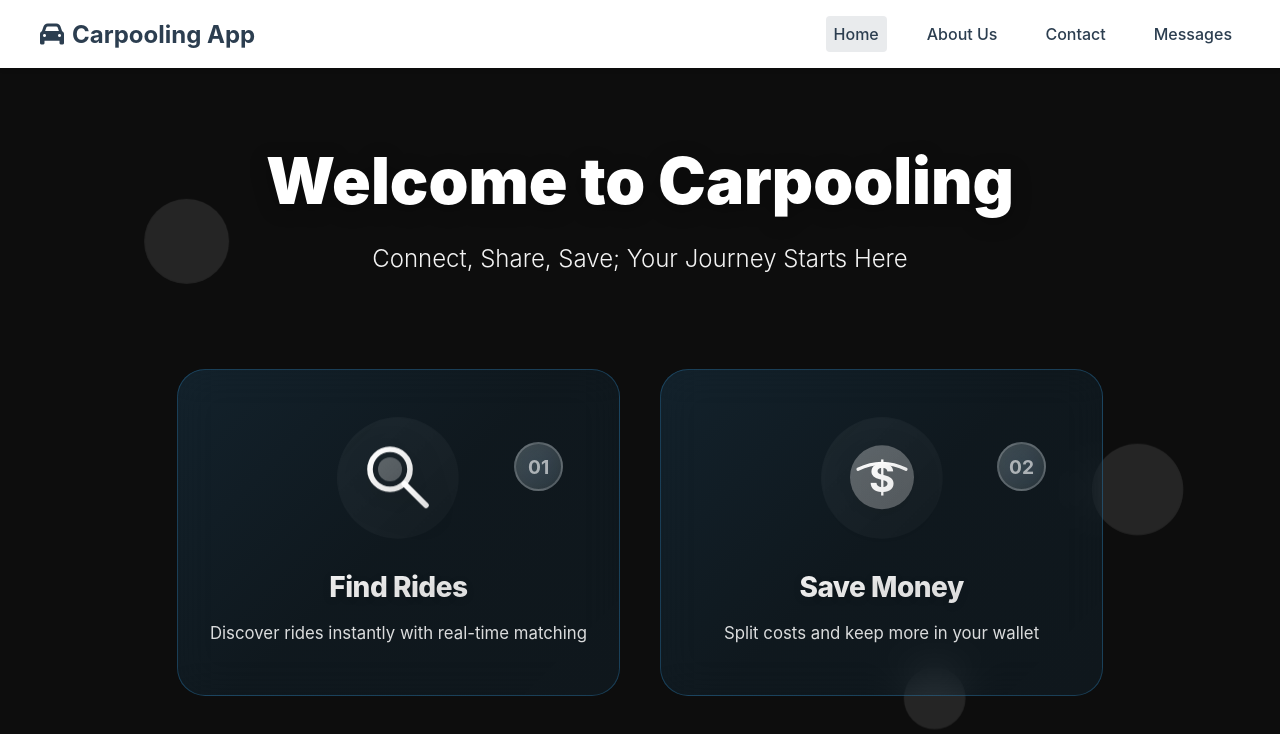
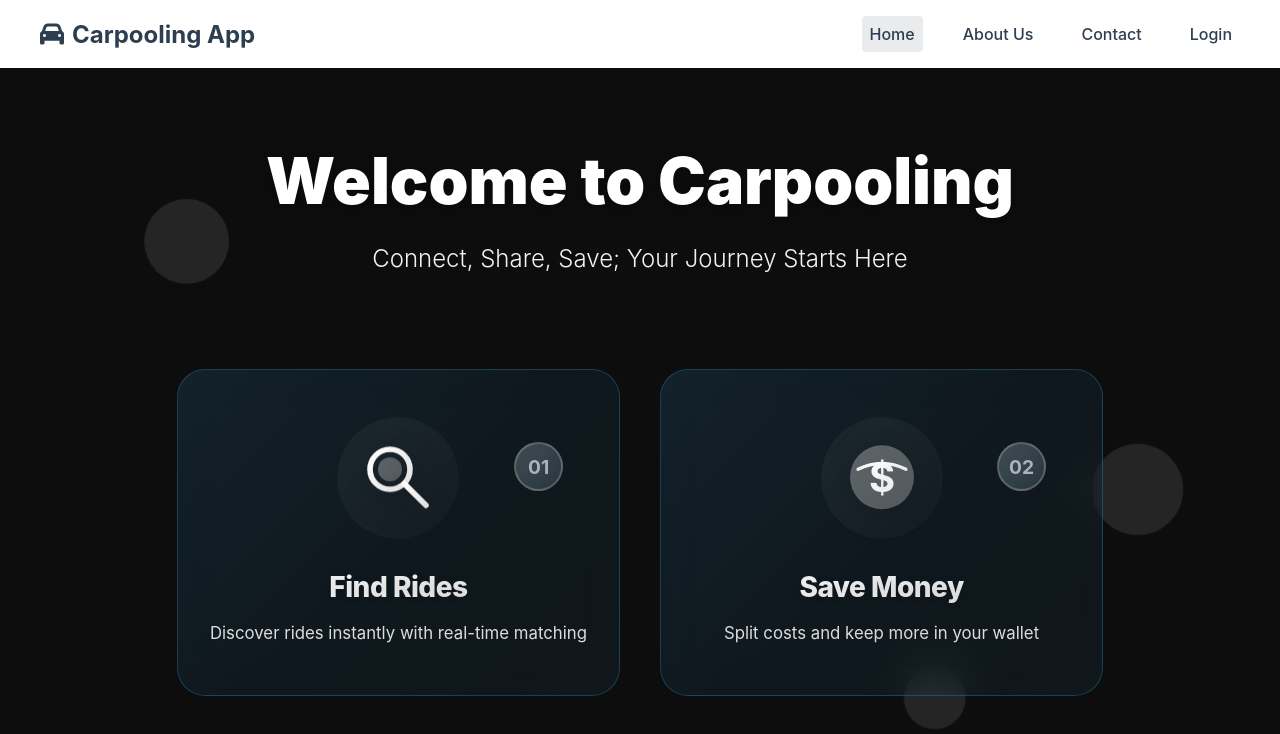
Before and after one commit to nvsahana/Carpool-App, a React (Create React App) app in the folder carpool-app/: page / in a window 1280 px wide. Shown: the top 734 px of the page. Built offline with nearby package versions, Linux system fonts and the light colour scheme; no server answers.

Commit message:
Add AuthContext for session persistence on refresh

```diff
--- a/carpool-app/src/App.js
+++ b/carpool-app/src/App.js
@@ -4,7 +4,7 @@ import './App.css';
 
 function App() {
   return (
-    <RouterProvider router = {router} />
+    <RouterProvider router={router} />
   );
 }
 
--- a/carpool-app/src/components/Header.css
+++ b/carpool-app/src/components/Header.css
@@ -88,3 +88,17 @@
         justify-content: center;
     }
 }
+
+.logout-btn {
+    background: none;
+    border: 1px solid #e74c3c;
+    color: #e74c3c !important;
+    cursor: pointer;
+    font-size: inherit;
+    font-family: inherit;
+}
+
+.logout-btn:hover {
+    background-color: #e74c3c !important;
+    color: white !important;
+}
--- a/carpool-app/src/components/Header.js
+++ b/carpool-app/src/components/Header.js
@@ -1,15 +1,18 @@
-import { Link, useLocation } from 'react-router-dom';
+import { Link, useLocation, useNavigate } from 'react-router-dom';
 import { useState, useEffect } from 'react';
 import { getUnreadCount } from '../Routes/api';
+import { useAuth } from '../context/AuthContext';
 import './Header.css';
 
 function Header() {
     const location = useLocation();
+    const navigate = useNavigate();
+    const { isAuthenticated, isLoading, logout, user } = useAuth();
     const [unreadCount, setUnreadCount] = useState(0);
 
     useEffect(() => {
         const fetchUnreadCount = async () => {
-            if (localStorage.getItem('access_token')) {
+            if (isAuthenticated) {
                 const count = await getUnreadCount();
                 setUnreadCount(count);
             }
@@ -20,7 +23,12 @@ function Header() {
         // Poll for new messages every 10 seconds
         const interval = setInterval(fetchUnreadCount, 10000);
         return () => clearInterval(interval);
-    }, [location.pathname]); // Re-fetch when page changes
+    }, [location.pathname, isAuthenticated]); // Re-fetch when page changes or auth changes
+
+    const handleLogout = () => {
+        logout();
+        navigate('/');
+    };
 
     return (
         <header className="header">
@@ -49,27 +57,40 @@ function Header() {
                     >
                         Contact
                     </Link>
-                    {localStorage.getItem('access_token') && (
+                    {isAuthenticated && (
                         <Link
                             to="/profile"
                             className={`nav-link ${location.pathname === '/profile' ? 'active' : ''}`}
                         >
                             Profile
                         </Link>
-
                     )}
+                    {isAuthenticated && (
                         <Link to="/messages" className={`nav-link ${location.pathname.startsWith('/messages') ? 'active' : ''}`}>
                             Messages
                             {unreadCount > 0 && (
                                 <span className="unread-count-badge">{unreadCount > 99 ? '99+' : unreadCount}</span>
                             )}
                         </Link>
-                    {localStorage.getItem('access_token') && (
+                    )}
+                    {isAuthenticated && (
                         <Link
                             to="/groups"
                             className={`nav-link ${location.pathname === '/groups' ? 'active' : ''}`}
                         >
                             Groups
+                        </Link>
+                    )}
+                    {isAuthenticated ? (
+                        <button className="nav-link logout-btn" onClick={handleLogout}>
+                            Logout
+                        </button>
+                    ) : (
+                        <Link
+                            to="/login"
+                            className={`nav-link ${location.pathname === '/login' ? 'active' : ''}`}
+                        >
+                            Login
                         </Link>
                     )}
                 </nav>
--- a/carpool-app/src/components/MainLayout.js
+++ b/carpool-app/src/components/MainLayout.js
@@ -1,14 +1,15 @@
 import Header from "./Header";
 import { Outlet } from "react-router-dom";
 import Footer from "./Footer";
+import { AuthProvider } from "../context/AuthContext";
 
 function MainLayout() {
     return (
-        <>
-        <Header />
-        <Outlet />
-        <Footer />
-        </>
+        <AuthProvider>
+            <Header />
+            <Outlet />
+            <Footer />
+        </AuthProvider>
     )
 }
 export default MainLayout;
--- a/carpool-app/src/components/mainPageComponents/login.js
+++ b/carpool-app/src/components/mainPageComponents/login.js
@@ -1,8 +1,9 @@
 import { useState } from 'react'
 import { Link, useNavigate } from 'react-router-dom'
 import './login.css'
-import { login } from '../../Routes/api'
+import { login as apiLogin } from '../../Routes/api'
 import { useAsync } from '../../hooks/useAsync'
+import { useAuth } from '../../context/AuthContext'
 
 function Login() {
     const [email, setEmail] = useState('')
@@ -10,8 +11,9 @@ function Login() {
     const [showPassword, setShowPassword] = useState(false)
     const [error, setError] = useState('')
     const [success, setSuccess] = useState(false)
-    const [submitLogin, isLoading, submitError] = useAsync(login)
+    const [submitLogin, isLoading, submitError] = useAsync(apiLogin)
     const navigate = useNavigate()
+    const { login } = useAuth()
 
     const handleSubmit = async (e) => {
         e.preventDefault()
@@ -27,9 +29,9 @@ function Login() {
         try {
             const response = await submitLogin(email, password)
 
-            // Store the JWT token
+            // Store the JWT token via auth context
             if (response?.access_token) {
-                localStorage.setItem('access_token', response.access_token)
+                login(response.access_token)
                 setSuccess(true)
 
                 // Navigate to SearchCars page after successful login
--- /dev/null
+++ b/carpool-app/src/context/AuthContext.js
@@ -0,0 +1,105 @@
+import React, { createContext, useContext, useState, useEffect, useCallback } from 'react';
+import { getCurrentUser } from '../Routes/api';
+
+const AuthContext = createContext(null);
+
+export function AuthProvider({ children }) {
+    const [user, setUser] = useState(null);
+    const [isAuthenticated, setIsAuthenticated] = useState(false);
+    const [isLoading, setIsLoading] = useState(true);
+
+    // Check auth status on mount and validate token
+    const checkAuth = useCallback(async () => {
+        const token = localStorage.getItem('access_token');
+
+        if (!token) {
+            setUser(null);
+            setIsAuthenticated(false);
+            setIsLoading(false);
+            return;
+        }
+
+        try {
+            // Validate token by fetching current user
+            const userData = await getCurrentUser();
+            if (userData) {
+                setUser(userData);
+                setIsAuthenticated(true);
+            } else {
+                // Token invalid - clear it
+                localStorage.removeItem('access_token');
+                setUser(null);
+                setIsAuthenticated(false);
+            }
+        } catch (err) {
+            console.error('Auth check failed:', err);
+            // Token expired or invalid - clear it
+            localStorage.removeItem('access_token');
+            setUser(null);
+            setIsAuthenticated(false);
+        } finally {
+            setIsLoading(false);
+        }
+    }, []);
+
+    useEffect(() => {
+        checkAuth();
+    }, [checkAuth]);
+
+    // Login function - store token and update state
+    const login = useCallback((token, userData = null) => {
+        localStorage.setItem('access_token', token);
+        setIsAuthenticated(true);
+        if (userData) {
+            setUser(userData);
+        } else {
+            // Fetch user data if not provided
+            checkAuth();
+        }
+    }, [checkAuth]);
+
+    // Logout function - clear token and state
+    const logout = useCallback(() => {
+        localStorage.removeItem('access_token');
+        setUser(null);
+        setIsAuthenticated(false);
+    }, []);
+
+    // Refresh user data (call after profile updates)
+    const refreshUser = useCallback(async () => {
+        try {
+            const userData = await getCurrentUser();
+            if (userData) {
+                setUser(userData);
+            }
+        } catch (err) {
+            console.error('Failed to refresh user:', err);
+        }
+    }, []);
+
+    const value = {
+        user,
+        isAuthenticated,
+        isLoading,
+        login,
+        logout,
+        refreshUser,
+        checkAuth
+    };
+
+    return (
+        <AuthContext.Provider value={value}>
+            {children}
+        </AuthContext.Provider>
+    );
+}
+
+export function useAuth() {
+    const context = useContext(AuthContext);
+    if (!context) {
+        throw new Error('useAuth must be used within an AuthProvider');
+    }
+    return context;
+}
+
+export default AuthContext;
```
Lines whose indentation alone changed are shown as unchanged.
